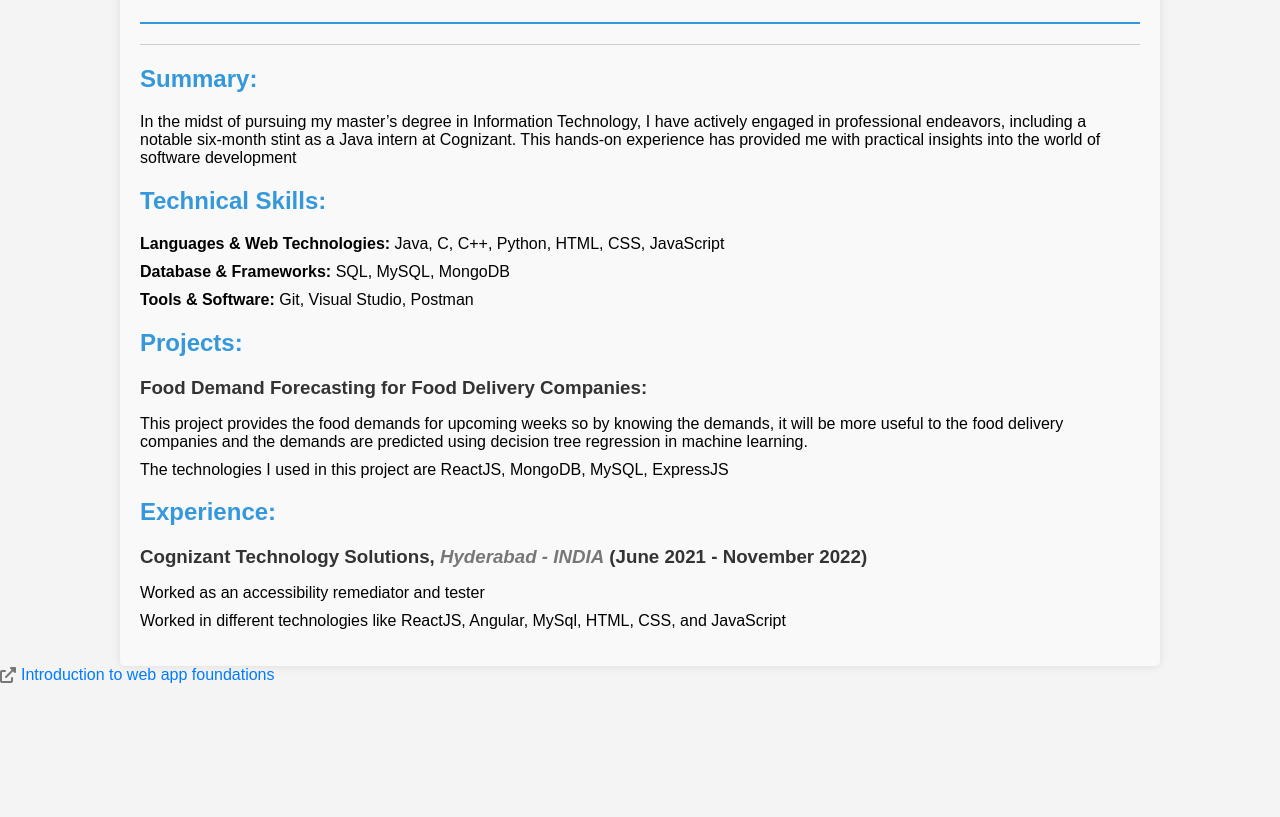
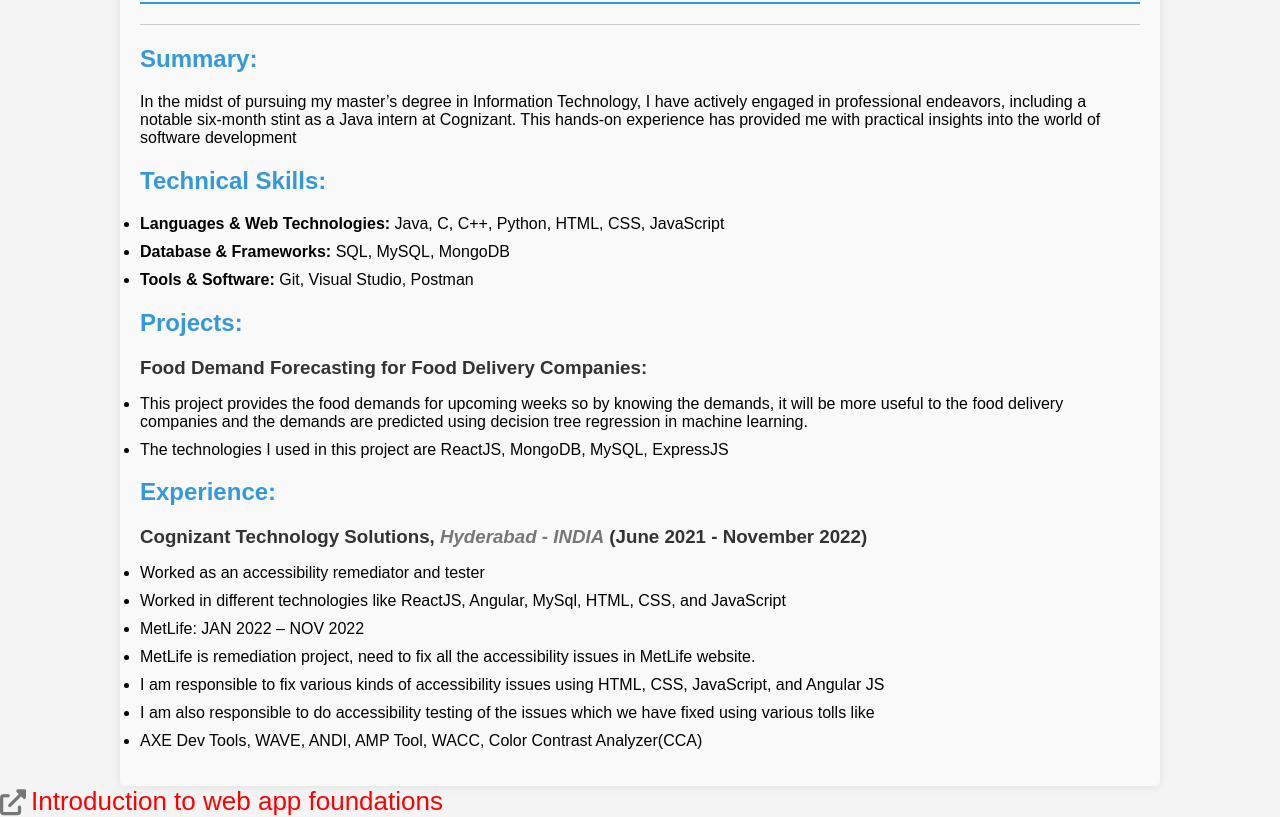
Before and after one commit to cnalamalapu/cnalamalapu.github.io, a plain HTML site: page index.html in a window 1280 px wide. Shown: the part 138-955 px from the top of the page. Before the commit the page ends 823 px from the top, so only its background shows below. Drawn offline with Linux system fonts and the light colour scheme.

Commit message:
Added details about my work project named metLife

```diff
--- a/index.html
+++ b/index.html
@@ -44,6 +44,11 @@
     <ul>
         <li>Worked as an accessibility remediator and tester</li>
         <li>Worked in different technologies like ReactJS, Angular, MySql, HTML, CSS, and JavaScript</li>
+        <li>MetLife: JAN 2022 – NOV 2022</li>
+        <li>MetLife is remediation project, need to fix all the accessibility issues in MetLife website.</li>
+        <li>I am responsible to fix various kinds of accessibility issues using HTML, CSS, JavaScript, and Angular JS</li>
+        <li> I am also responsible to do accessibility testing of the issues which we have fixed using various tolls like</li>
+        <li> AXE Dev Tools, WAVE, ANDI, AMP Tool, WACC, Color Contrast Analyzer(CCA)</li>
     </ul>
 </div>
 
--- a/style.css
+++ b/style.css
@@ -16,7 +16,6 @@ header {
     display: flex;
     align-items: flex-start;
     border-bottom: 2px solid #3498db;
-    padding-bottom: 20px;
     margin-bottom: 20px;
 }
 .Name {
@@ -52,7 +51,6 @@ h2 u {
     color: #3498db;
 }
 ul {
-    list-style-type: none;
     padding: 0;
 }
 li {
@@ -67,9 +65,10 @@ i {
 }
 a[target="_blank"] {
     text-decoration: none;
-    color: #007BFF;
+    color: red;
     display: inline-flex;
     align-items: center;
+    font-size: 26px;
 }
 
 a[target="_blank"] i {
```
